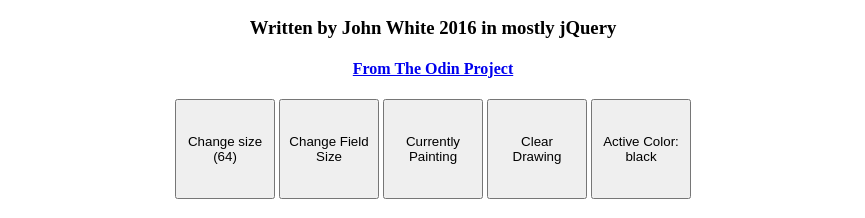
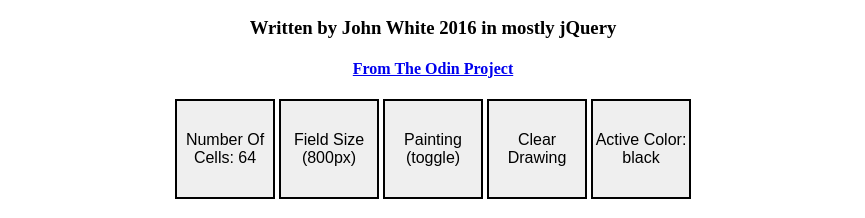
Before and after one commit to jrw-git/sketchpad_project, a plain HTML site: page index.html in a window 1280 px wide. Shown: the part 50-268 px from the top of the page, without its empty margins (207-1072 px from the left). Drawn offline with nearby package versions, Linux system fonts and the light colour scheme.

Commit message:
Changed buttons mostly

```diff
--- a/index.html
+++ b/index.html
@@ -17,7 +17,7 @@
 			<div id="button_area">
 				<button id="options" type="button">Change Options</button>
 				<button id="field_size" type="button">Change Field Size</button>
-				<button id="toggle_erasing" type="button">Toggle Erasing</button>
+				<button id="toggle_erasing" type="button">Erasing/Painting</button>
 				<button id="clear" type="button">Clear Drawing</button>
 				<button id="color_change" type="button">Change Active Color</button>
 			</div>
--- a/scripts/script.js
+++ b/scripts/script.js
@@ -5,7 +5,9 @@ initial_final_color = "black";
 temporary_highlight = "gray";
 initial_number_of_grids = 64;
 enabled_painting = false;
-enabled_erasing = false;
+
+// is changed to false in initial setup
+enabled_erasing = true;
 
 $(document).ready(function() {
   // keep the user from dragging the image instead of painting
@@ -15,9 +17,9 @@ $(document).ready(function() {
   size = initial_number_of_grids;
   starting_color = initial_starting_color;
   change_color(initial_final_color);
-  $('#toggle_erasing').html("Currently Painting");
   create_grid(size);
   resize_field(max_width_in_pixels, size);
+  toggle_erasing();
 
   $('#options').click(function() {
     size = prompt("Current Size: " + size);
@@ -33,15 +35,7 @@ $(document).ready(function() {
   // just use a boolean to detect if we are Erasing
   // it can piggyback on painting... if both painting and erasing, then erase.
   $('#toggle_erasing').click(function () {
-    if (enabled_erasing) {
-      final_color = initial_final_color;
-      $('#toggle_erasing').html("Currently Painting");
-    }
-    else {
-      final_color = initial_starting_color;
-      $('#toggle_erasing').html("Currently Erasing");
-    }
-    enabled_erasing = !enabled_erasing;
+    toggle_erasing();
   });
 
   $('#clear').click(function() {
@@ -56,6 +50,18 @@ $(document).ready(function() {
 
 });
 
+var toggle_erasing = function() {
+  if (enabled_erasing) {
+    final_color = initial_final_color;
+    $('#toggle_erasing').html("Painting (toggle)");
+  }
+  else {
+    final_color = initial_starting_color;
+    $('#toggle_erasing').html("Erasing (toggle)");
+  }
+  enabled_erasing = !enabled_erasing;
+}
+
 var change_color = function(new_color) {
   $('#color_change').html("Active Color: " + new_color);
   final_color = new_color;
@@ -63,6 +69,7 @@ var change_color = function(new_color) {
 
 // resize the maximum size of field but keep the existing drawing
 var resize_field = function(new_field_size, current_cell_size) {
+  $('#field_size').html("Field Size ("+new_field_size+"px)");
   $('#mainbody').css("height", max_width_in_pixels)
   $('#mainbody').css("width", max_width_in_pixels)
   new_dimension = max_width_in_pixels / current_cell_size;
@@ -74,7 +81,7 @@ var resize_field = function(new_field_size, current_cell_size) {
 // create a fresh square grid of 'size'
 // also size the individual squares so they fit evenly in the max size
 var create_grid = function (size) {
-  $('#options').html("Change size (" + size + ")");
+  $('#options').html("Number Of Cells: " + size + "");
   $blank_grid_square_div = "<div class='grid'></div>";
   $row_marker_div = "<div class='row'></div>";
   $completed_row_div = "";
--- a/styles/style.css
+++ b/styles/style.css
@@ -7,10 +7,13 @@ h2 {
 }
 
 button {
+  border: 2px solid black;
+  font-size: 1em;
   margin: auto;
   text-align: center;
   height: 100px;
   width: 100px;
+  padding: 0;
 }
 
 #heading {
```
Also changed, not shown: 1 other file.
